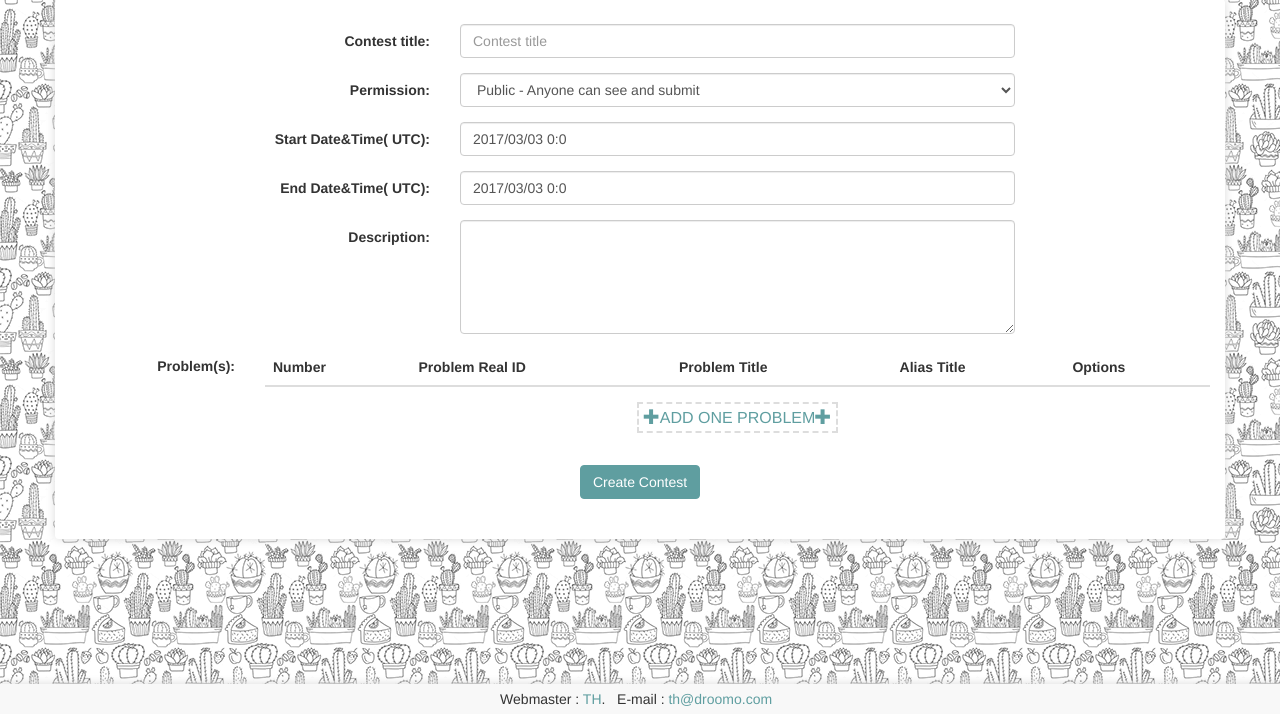
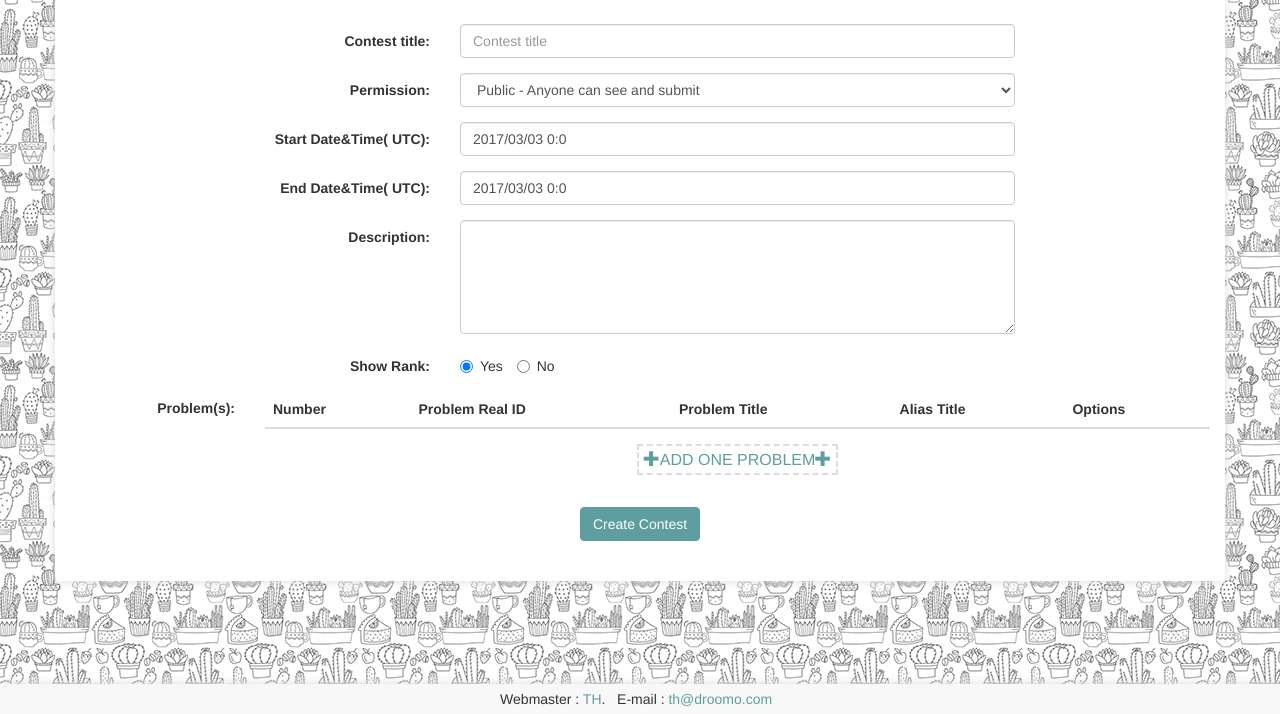
Before and after one commit to 01viniciusmelo/AcmoreWeb, a Django app: template apps/contest/templates/create-contest.html in a window 1280 px wide. Shown: the part 86-800 px from the top of the page. Run offline with Django 3.2, Linux system fonts and the light colour scheme; the template is opened without the code that fills it, so the values that code supplies are empty; some libraries are stand-ins or nearby versions.

Commit message:
contest show rank control

```diff
--- a/apps/contest/models.py
+++ b/apps/contest/models.py
@@ -12,6 +12,7 @@ class Contest(models.Model):
     private = models.IntegerField()
     langmask = models.IntegerField()
     password = models.CharField(max_length=16)
+    show_rank = models.CharField(max_length=1)
 
     class Meta:
         managed = False
--- a/apps/contest/templates/create-contest.html
+++ b/apps/contest/templates/create-contest.html
@@ -76,6 +76,17 @@ Create Contest.
                 <label for="desc" class="col-sm-4 control-label">Description:</label>
                 <div class="col-sm-6">
                     <textarea class="form-control" rows="5" id="desc" name="desc"></textarea>
+                </div>
+            </div>
+            <div class="form-group">
+                <label for="desc" class="col-sm-4 control-label">Show Rank:</label>
+                <div class="col-sm-6">
+                    <label class="radio-inline">
+                        <input type="radio" name="isShowRank" value="1" checked> Yes
+                    </label>
+                    <label class="radio-inline">
+                        <input type="radio" name="isShowRank" value="0"> No
+                    </label>
                 </div>
             </div>
             <div class="form-group">
@@ -331,9 +342,9 @@ $(function() {
             startTime:new Date($("input[name='startDatePicker']").val()).toUTCString(),
             endTime:new Date($("input[name='endDatePicker']").val()).toUTCString(),
             desc:$("textarea[name='desc']").val(),
+            showRank:$("input[name='isShowRank']:checked").val(),
             problems:getProblems
         };
-        console.log(new Date(submitData.startTime));
         $.ajax({
             type:'post',
             dataType:'json',
--- a/apps/contest/templates/one-contest.html
+++ b/apps/contest/templates/one-contest.html
@@ -114,7 +114,9 @@ nav.table-page {
         <li role="presentation"><a id="problemNav" href="#problem" role="tab" data-toggle="tab">Problems</a></li>
 
         <li role="presentation"><a href="#status" role="tab" data-toggle="tab">Status</a></li>
+        {% if show_rank == 1 or request.user.is_superuser %}
             <li role="presentation"><a href="#rank" role="tab" data-toggle="tab">Rank</a></li>
+        {% endif %}
         {% if is_running %}
             {% if request.user.is_authenticated %}
             <li role="presentation"><a class="problem-submit-launcher" href="#submit" role="tab" data-toggle="tab" data-num-id="">Submit</a></li>
@@ -240,10 +242,12 @@ nav.table-page {
         </div>
         <div role="tabpanel" class="tab-pane" id="rank">
             <div class="table-responsive">
+                <!--
                 <label for="autoLoadContestRank" style="margin: 25px 0;">Auto refresh rank list:</label>
                 <input type="checkbox" id="autoLoadContestRank" data-toggle="toggle"
                        data-on="ON<img style='height: 20px;margin-left:5px' src='{% static '/img/loading.gif' %}'/>"
                        data-off="OFF" data-width="70" data-onstyle="diy" data-size="small"/>
+                -->
                 <table class="table table-striped table-condensed table-bordered">
                     <thead>
                         <tr>
--- a/apps/contest/views/add_contest.py
+++ b/apps/contest/views/add_contest.py
@@ -69,6 +69,7 @@ def submit_contest(request):
                 description=data['desc'],
                 private=data['permission'],
                 password=data['password'],
+                show_rank=data['showRank'],
                 langmask=0
             )
 
--- a/apps/contest/views/contests.py
+++ b/apps/contest/views/contests.py
@@ -140,7 +140,8 @@ def one_contest(request, contest_id):
         contest_status=contest_status,
         protected_status=protected_status,
         support_language=support_language,
-        is_running = timezone.now() <= contest.end_time
+        is_running = timezone.now() <= contest.end_time,
+        show_rank=contest.show_rank,
     )
     return render(request, 'one-contest.html', context=context)
 
```
Also changed, not shown: apps/account/views.py (+10 -0 lines). Lines whose indentation alone changed are shown as unchanged.
